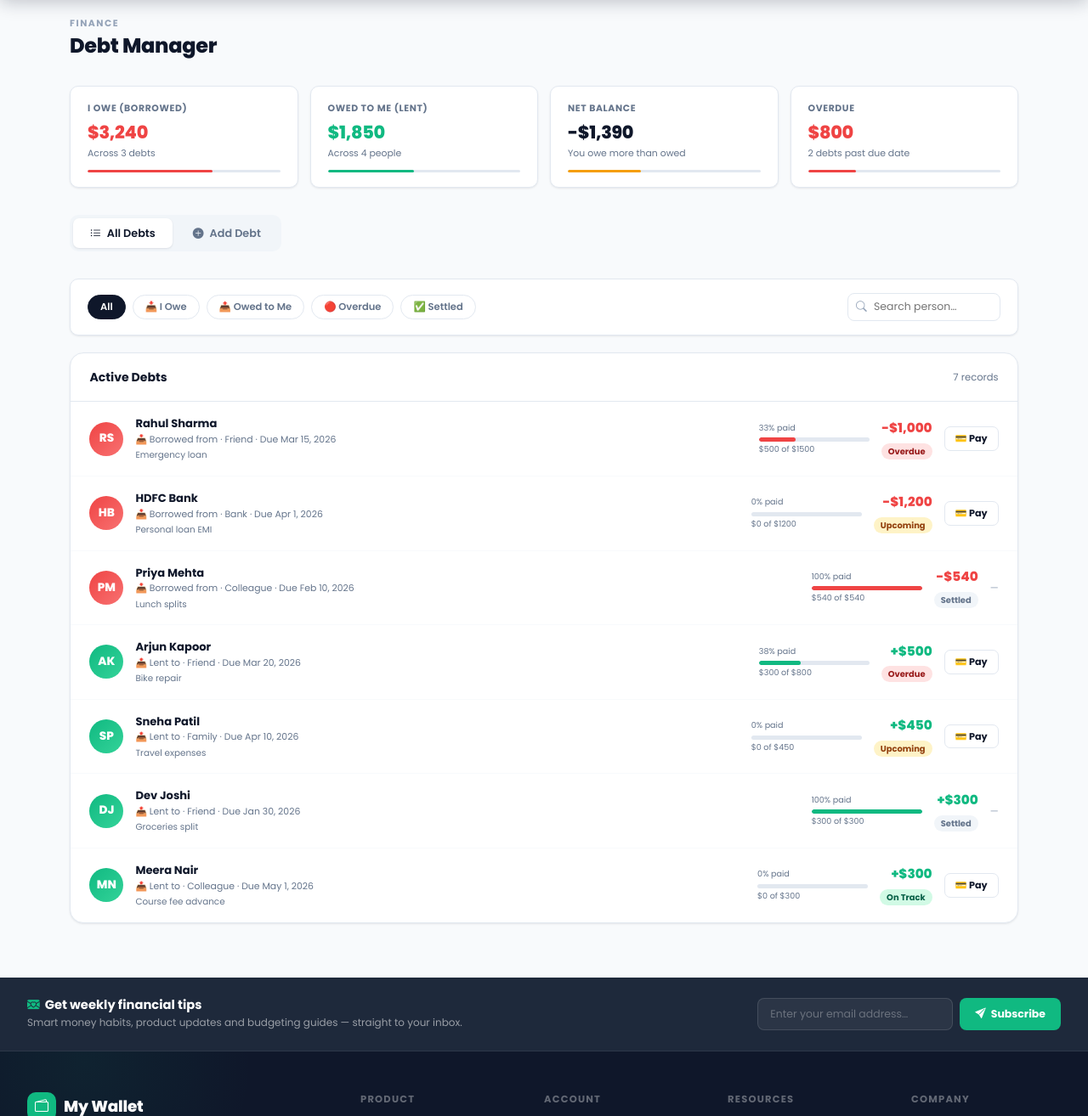
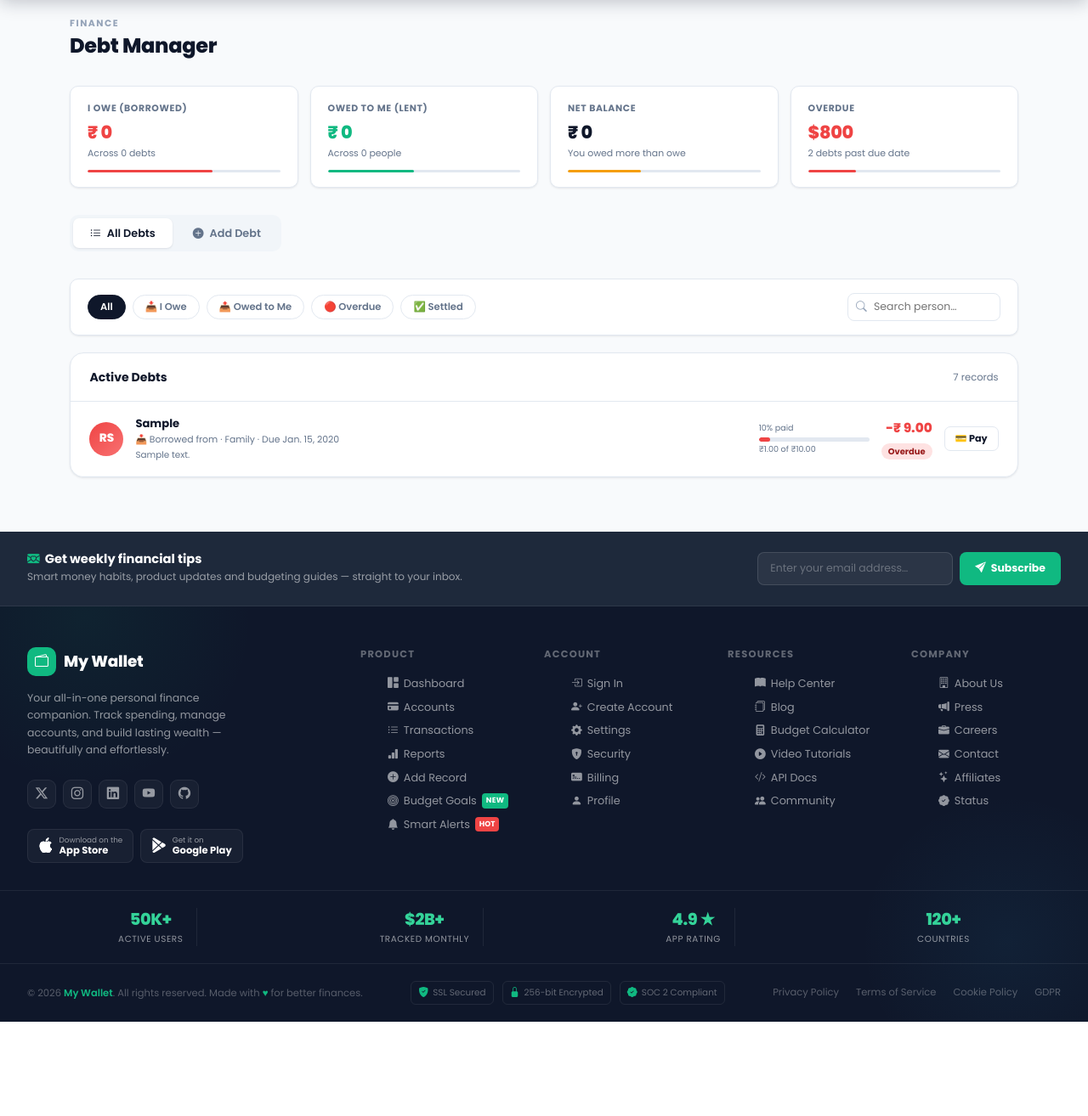
Before and after one commit to Shriyasshh/MyWallet, a Django app: page /accounts/transactions/debt-manager/ in a window 1280 px wide. Shown: the part 64-1378 px from the top of the page at 85% size. After the commit the page ends 1267 px from the top, so only its background shows below. Run offline with Django 5.2, Linux system fonts and the light colour scheme; a user stored in the database is signed in; tables that the repository leaves empty hold one stand-in row (values such as "Sample post").

Commit message:
Before change in Settle

```diff
--- a/templates/debt-manager.html
+++ b/templates/debt-manager.html
@@ -29,24 +29,30 @@
     <div class="summary-grid fade-up">
         <div class="sum-card">
             <div class="sum-label">I Owe (Borrowed)</div>
-            <div class="sum-value" style="color:var(--red);">$3,240</div>
-            <div class="sum-sub">Across 3 debts</div>
+            <div class="sum-value" style="color:var(--red);">{{currency}} {{borrowed}}</div>
+            <div class="sum-sub">Across {{borrowed_count}} debts</div>
             <div class="sum-bar">
                 <div class="sum-bar-fill" style="width:65%;background:var(--red);"></div>
             </div>
         </div>
         <div class="sum-card">
             <div class="sum-label">Owed to Me (Lent)</div>
-            <div class="sum-value" style="color:var(--emerald);">$1,850</div>
-            <div class="sum-sub">Across 4 people</div>
+            <div class="sum-value" style="color:var(--emerald);">{{currency}} {{lent}}</div>
+            <div class="sum-sub">Across {{lent_count}} people</div>
             <div class="sum-bar">
                 <div class="sum-bar-fill" style="width:45%;background:var(--emerald);"></div>
             </div>
         </div>
         <div class="sum-card">
             <div class="sum-label">Net Balance</div>
-            <div class="sum-value" style="color:var(--navy);">-$1,390</div>
-            <div class="sum-sub">You owe more than owed</div>
+            <div class="sum-value" style="color:var(--navy);">{{currency}} {{net_worth}}</div>
+            <div class="sum-sub">
+                {% if net_worth < 0 %}
+                You owe more than owed
+                {% else %}
+                You owed more than owe
+                {% endif %}
+            </div>
             <div class="sum-bar">
                 <div class="sum-bar-fill" style="width:38%;background:var(--amber);"></div>
             </div>
@@ -70,7 +76,7 @@
     </div>
 
     <!-- ══════════════ ADD DEBT TAB ══════════════ -->
-    <div id="tab-add" style="display:none;">
+    <div id="tab-add" style = "display: none;" >
 
         <form action="" method="post">
             {% csrf_token %}
@@ -239,7 +245,7 @@
 
                 <!-- Actions -->
                 <div class="d-flex gap-3 flex-wrap fade-up">
-                    <button class="btn-submit"  type="submit">
+                    <button class="btn-submit" type="submit">
                         <i class="bi bi-check-circle-fill"></i> Save Debt Record
                     </button>
                     <button class="btn-cancel" onclick="resetForm()">Reset</button>
@@ -250,7 +256,7 @@
     </div>
 
     <!-- ══════════════ LIST TAB ══════════════ -->
-    <div id="tab-list">
+    <div id="tab-list" >
 
         <!-- Filter bar -->
         <div class="filter-bar fade-up">
@@ -272,12 +278,60 @@
                 <span class="list-header-title">Active Debts</span>
                 <span style="font-size:0.72rem;color:var(--text-muted);" id="debtCount">7 records</span>
             </div>
+            {% for d in debt %}
+            <div class="debt-item" data-id="1" data-type="borrowed" data-status="overdue" data-person="rahul sharma"
+                data-name="Rahul Sharma" data-amount="1500" data-paid="500">
+                <!-- Person Name in Short -->
+                <div class="debt-avatar {{d.debtType}}">RS</div>
+                <div style="flex:1;min-width:0;">
+                    <!-- Perrson Name -->
+                    <div class="debt-name">{{d.borrow_lent_from}}</div>
+                    <!-- Relation and Due Date -->
+                    <div class="debt-meta">📥 {{ d.debtType|capfirst }} from · {{d.relation}} · Due {{d.duedate}}</div>
+                    <!-- Note -->
+                    <div style="font-size:0.65rem;color:var(--text-muted);margin-top:2px;">{{d.note |capfirst}}</div>
+                </div>
+                <div class="debt-progress-wrap">
+                    <!-- Progress Bar -->
+                    <div class="debt-pct">{{d.paid_percentage}}% paid</div>
+                    <div class="debt-progress-bar">
+                        <!-- Progress Bar in Fill -->
+                        <div class="debt-progress-fill" style="width: {{ d.paid_percentage }}%; background: {% if d.debtType == 'borrowed' %}var(--red){% else %}var(--emerald){% endif %};"></div>
+                    </div>
+                    <!-- Paid Text -->
+                    <div class="debt-paid-text" style="font-size:0.6rem;color:var(--text-muted);margin-top:2px;">{{currency}}{{d.returned}} of {{currency}}{{d.amount}}</div>
+                </div>
 
-            <!-- Items injected by JS -->
+                <div style="text-align:right;flex-shrink:0;">
+                    <!-- Debt Amount Remain -->
+                    <div class="debt-amount {{d.debtType}}">{% if d.debtType == "borrowed" %}-{{currency}} {{d.remain}}
+                        {% else %}{{currency}} {{d.remain}}{% endif %}</div>
+                    <!-- Debt Status -->
+                    <div style="margin-top:4px;"><span class="debt-status status-{{d.status_class}}">{{d.status}}</span></div>
+                </div>
+                {% if d.status_class != "settled" %}
+                <div style="flex-shrink:0;" class="debt-action">
+                    <button onclick="openModal(event)"
+                    style="font-size:0.7rem;padding:5px 12px;border-radius:7px;border:1.5px solid var(--border);background:var(--card-bg);cursor:pointer;font-family:'Poppins',sans-serif;font-weight:700;white-space:nowrap;color:var(--navy);transition:all 0.15s;"
+                    onmouseover="this.style.background='var(--emerald)';this.style.color='#fff';this.style.borderColor='var(--emerald)'"
+                    onmouseout="this.style.background='var(--card-bg)';this.style.color='var(--navy)';this.style.borderColor='var(--border)'">💳
+                    Pay</button>
+                </div>
+                {% else %}
+                <div style="flex-shrink:0;" class="debt-action">
+                    <span style="font-size:0.7rem;color:var(--text-light);">—</span>
+                </div>
+                {% endif %}
+            </div>
+            {% endfor %}
+            <!-- No records message (hidden by default) -->
+            <div id="noRecordsMsg"
+                style="display:none;padding:2rem;text-align:center;color:var(--text-muted);font-size:0.82rem;">No
+                records found.</div>
+
         </div>
 
     </div>
-
 </div>
 
 <!-- ══════════ SETTLE / PARTIAL PAYMENT MODAL ══════════ -->
@@ -291,8 +345,7 @@
         <div style="position:relative;">
           <span
             style="position:absolute;left:12px;top:50%;transform:translateY(-50%);font-size:1rem;font-weight:700;color:var(--text-muted);">$</span>
-                <input class="partial-input" type="number" id="partialAmount" placeholder="0.00"
-                    style="padding-left:26px;" />
+          <input class="partial-input" type="number" id="partialAmount" placeholder="0.00" style="padding-left:26px;" />
         </div>
       </div>
 
@@ -323,8 +376,7 @@
       </div>
 
       <div class="d-flex gap-3">
-            <button class="btn-submit" style="flex:1;" onclick="confirmPayment()"><i
-                    class="bi bi-check-circle-fill"></i>
+        <button class="btn-submit" style="flex:1;" onclick="confirmPayment()"><i class="bi bi-check-circle-fill"></i>
           Confirm Payment</button>
         <button class="btn-cancel" onclick="closeModal()">Cancel</button>
       </div>
@@ -333,17 +385,6 @@
 
 <script src="https://cdn.jsdelivr.net/npm/bootstrap@5.3.2/dist/js/bootstrap.bundle.min.js"></script>
 <script>
-    // ── Sample debt data ──
-    const debts = [
-        { id: 1, type: 'borrowed', person: 'Rahul Sharma', initials: 'RS', amount: 1500, paid: 500, due: '2026-03-15', status: 'overdue', priority: 'high', note: 'Emergency loan', relation: 'Friend' },
-        { id: 2, type: 'borrowed', person: 'HDFC Bank', initials: 'HB', amount: 1200, paid: 0, due: '2026-04-01', status: 'upcoming', priority: 'high', note: 'Personal loan EMI', relation: 'Bank' },
-        { id: 3, type: 'borrowed', person: 'Priya Mehta', initials: 'PM', amount: 540, paid: 540, due: '2026-02-10', status: 'settled', priority: 'low', note: 'Lunch splits', relation: 'Colleague' },
-        { id: 4, type: 'lent', person: 'Arjun Kapoor', initials: 'AK', amount: 800, paid: 300, due: '2026-03-20', status: 'overdue', priority: 'medium', note: 'Bike repair', relation: 'Friend' },
-        { id: 5, type: 'lent', person: 'Sneha Patil', initials: 'SP', amount: 450, paid: 0, due: '2026-04-10', status: 'upcoming', priority: 'low', note: 'Travel expenses', relation: 'Family' },
-        { id: 6, type: 'lent', person: 'Dev Joshi', initials: 'DJ', amount: 300, paid: 300, due: '2026-01-30', status: 'settled', priority: 'low', note: 'Groceries split', relation: 'Friend' },
-        { id: 7, type: 'lent', person: 'Meera Nair', initials: 'MN', amount: 300, paid: 0, due: '2026-05-01', status: 'ok', priority: 'medium', note: 'Course fee advance', relation: 'Colleague' },
-    ];
-
     let currentFilter = 'all';
     let activeDebt = null;
     let currentDebtType = 'borrowed';
@@ -396,118 +437,70 @@
     //     btn.classList.add('selected-' + level);
     // }
 
-    // ── RENDER DEBT LIST ──
-    function renderDebts(filter) {
-        currentFilter = filter;
-        const container = document.getElementById('debtList');
-        let items = debts;
-        if (filter !== 'all') items = debts.filter(d => {
-            if (filter === 'borrowed') return d.type === 'borrowed';
-            if (filter === 'lent') return d.type === 'lent';
-            if (filter === 'overdue') return d.status === 'overdue';
-            if (filter === 'settled') return d.status === 'settled';
-            return true;
-        });
-
-        document.getElementById('debtCount').textContent = items.length + ' record' + (items.length !== 1 ? 's' : '');
-
-        const statusMap = {
-            overdue: { label: 'Overdue', cls: 'status-overdue' },
-            upcoming: { label: 'Upcoming', cls: 'status-upcoming' },
-            ok: { label: 'On Track', cls: 'status-ok' },
-            settled: { label: 'Settled', cls: 'status-settled' },
-        };
-
-        const rows = items.map(d => {
-            const pct = Math.round((d.paid / d.amount) * 100);
-            const rem = d.amount - d.paid;
-            const st = statusMap[d.status];
-            const due = new Date(d.due + 'T00:00:00').toLocaleDateString('en-US', { month: 'short', day: 'numeric', year: 'numeric' });
-            const fill = d.type === 'lent' ? 'var(--emerald)' : 'var(--red)';
-            const actionBtn = d.status !== 'settled'
-                ? `<button onclick="openModal(${d.id},event)" style="font-size:0.7rem;padding:5px 12px;border-radius:7px;border:1.5px solid var(--border);background:var(--card-bg);cursor:pointer;font-family:'Poppins',sans-serif;font-weight:700;white-space:nowrap;color:var(--navy);transition:all 0.15s;" onmouseover="this.style.background='var(--emerald)';this.style.color='#fff';this.style.borderColor='var(--emerald)'" onmouseout="this.style.background='var(--card-bg)';this.style.color='var(--navy)';this.style.borderColor='var(--border)'">💳 Pay</button>`
-                : `<span style="font-size:0.7rem;color:var(--text-light);">—</span>`;
-
-            return `
-    <div class="debt-item" data-type="${d.type}" data-status="${d.status}" data-person="${d.person.toLowerCase()}">
-        <div class="debt-avatar ${d.type}">${d.initials}</div>
-        <div style="flex:1;min-width:0;">
-        <div class="debt-name">${d.person}</div>
-        <div class="debt-meta">${d.type === 'borrowed' ? '📥 Borrowed from' : '📤 Lent to'} · ${d.relation} · Due ${due}</div>
-        <div style="font-size:0.65rem;color:var(--text-muted);margin-top:2px;">${d.note}</div>
-        </div>
-        <div class="debt-progress-wrap">
-        <div class="debt-pct">${pct}% paid</div>
-        <div class="debt-progress-bar"><div class="debt-progress-fill" style="width:${pct}%;background:${fill};"></div></div>
-        <div style="font-size:0.6rem;color:var(--text-muted);margin-top:2px;">$${d.paid} of $${d.amount}</div>
-        </div>
-        <div style="text-align:right;flex-shrink:0;">
-        <div class="debt-amount ${d.type}">${d.type === 'lent' ? '+' : '-'}$${rem > 0 ? rem.toLocaleString() : d.amount.toLocaleString()}</div>
-        <div style="margin-top:4px;"><span class="debt-status ${st.cls}">${st.label}</span></div>
-        </div>
-        <div style="flex-shrink:0;">${actionBtn}</div>
-    </div>`;
-        }).join('');
-
-        // Keep header, replace content
-        container.innerHTML = `
-    <div class="list-header">
-    <span class="list-header-title">Active Debts</span>
-    <span style="font-size:0.72rem;color:var(--text-muted);" id="debtCount">${items.length} record${items.length !== 1 ? 's' : ''}</span>
-    </div>
-    ${rows || '<div style="padding:2rem;text-align:center;color:var(--text-muted);font-size:0.82rem;">No records found.</div>'}`;
+    // ── UPDATE RECORD COUNT ──
+    function updateCount() {
+      const visible = [...document.querySelectorAll('.debt-item')].filter(i => i.style.display !== 'none').length;
+      document.getElementById('debtCount').textContent = visible + ' record' + (visible !== 1 ? 's' : '');
     }
 
     // ── FILTER CHIPS ──
     function filterDebts(filter, btn) {
+      currentFilter = filter;
       document.querySelectorAll('.filter-chip').forEach(b => b.classList.remove('active'));
       btn.classList.add('active');
-        renderDebts(filter);
+
+      // Reset search input
+      const searchEl = document.querySelector('.search-input');
+      if (searchEl) searchEl.value = '';
+
+      document.querySelectorAll('.debt-item').forEach(item => {
+        let show = true;
+        if (filter === 'borrowed') show = item.dataset.type === 'borrowed';
+        else if (filter === 'lent') show = item.dataset.type === 'lent';
+        else if (filter === 'overdue') show = item.dataset.status === 'overdue';
+        else if (filter === 'settled') show = item.dataset.status === 'settled';
+        item.style.display = show ? '' : 'none';
+      });
+
+      const noMsg = document.getElementById('noRecordsMsg');
+      const visible = [...document.querySelectorAll('.debt-item')].filter(i => i.style.display !== 'none').length;
+      noMsg.style.display = visible === 0 ? '' : 'none';
+      updateCount();
     }
+
 
     // ── SEARCH ──
     function searchDebts(val) {
       document.querySelectorAll('.debt-item').forEach(item => {
-            item.style.display = item.dataset.person.includes(val.toLowerCase()) ? '' : 'none';
+        const matchesSearch = item.dataset.person.includes(val.toLowerCase());
+        let matchesFilter = true;
+        if (currentFilter === 'borrowed') matchesFilter = item.dataset.type === 'borrowed';
+        else if (currentFilter === 'lent') matchesFilter = item.dataset.type === 'lent';
+        else if (currentFilter === 'overdue') matchesFilter = item.dataset.status === 'overdue';
+        else if (currentFilter === 'settled') matchesFilter = item.dataset.status === 'settled';
+        item.style.display = (matchesSearch && matchesFilter) ? '' : 'none';
       });
+
+      const noMsg = document.getElementById('noRecordsMsg');
+      const visible = [...document.querySelectorAll('.debt-item')].filter(i => i.style.display !== 'none').length;
+      noMsg.style.display = visible === 0 ? '' : 'none';
+      updateCount();
     }
 
-    // ── SETTLE MODAL ──
-    function openModal(id, e) {
+    // ── MODAL ──
+    function openModal(e) {
       e.stopPropagation();
-        activeDebt = debts.find(d => d.id === id);
-        if (!activeDebt) return;
-        const rem = activeDebt.amount - activeDebt.paid;
-        document.getElementById('modalTitle').textContent = `Pay ${activeDebt.type === 'borrowed' ? 'Back to' : 'Received from'} ${activeDebt.person}`;
-        document.getElementById('modalSub').textContent = `Remaining: $${rem.toLocaleString()} of $${activeDebt.amount.toLocaleString()}`;
-        document.getElementById('modalTotal').textContent = '$' + activeDebt.amount.toLocaleString();
-        document.getElementById('modalPaid').textContent = '$' + activeDebt.paid.toLocaleString();
-        document.getElementById('modalRemaining').textContent = '$' + rem.toLocaleString();
-        document.getElementById('partialAmount').value = '';
-        document.getElementById('paymentDate').value = new Date().toISOString().split('T')[0];
-
-        // Live remaining update
-        document.getElementById('partialAmount').oninput = function () {
-            const paying = parseFloat(this.value) || 0;
-            const newRem = Math.max(0, rem - paying);
-            document.getElementById('modalRemaining').textContent = '$' + newRem.toLocaleString('en-US', { minimumFractionDigits: 2 });
-        };
-
       document.getElementById('settleModal').classList.add('open');
     }
 
-    function closeModal() { document.getElementById('settleModal').classList.remove('open'); }
+    function closeModal() {
+      document.getElementById('settleModal').classList.remove('open');
+    }
 
     function confirmPayment() {
-        const paying = parseFloat(document.getElementById('partialAmount').value) || 0;
-        if (!paying || paying <= 0) { document.getElementById('partialAmount').style.borderColor = 'var(--red)'; return; }
-        if (activeDebt) {
-            activeDebt.paid = Math.min(activeDebt.amount, activeDebt.paid + paying);
-            if (activeDebt.paid >= activeDebt.amount) activeDebt.status = 'settled';
+        closeModal();
     }
-        closeModal();
-        renderDebts(currentFilter);
-    }
+
 
     // ── SAVE (placeholder) ──
     // function saveDebt() {
--- a/transaction/models.py
+++ b/transaction/models.py
@@ -106,6 +106,7 @@
     duedate = models.DateField()
     note = models.TextField(blank=True, null=True)
     repayment = models.CharField(max_length=50,blank=True,null=True)
+    returned = models.DecimalField(max_digits=10,decimal_places=2 , default= 0.00)
     created_at = models.DateTimeField(auto_now_add=True)
     updated_at = models.DateTimeField(auto_now=True)
 
--- a/transaction/views.py
+++ b/transaction/views.py
@@ -1,13 +1,16 @@
+# from django.utils import timezone
 from datetime import date,timedelta
 from django.shortcuts import render,redirect
 from django.urls import reverse
 from accounts.models import AddAccount
-from transaction.models import Transaction
+from transaction.models import Transaction , Debt
 from django.contrib.auth.decorators import login_required
 import decimal
 from django.db.models import Q
 from django.core.paginator import Paginator
 from transaction.forms import DebtForm
+from django.db.models import Sum
+
 # Create your views here.
 
 @login_required
@@ -173,7 +176,31 @@
 def debt_manager(request):
     acc = AddAccount.objects.filter(user=request.user)
     currency = acc.first().get_currency_display() if acc.exists() else ''
-    # total_borrowed = transaction.aggregate(total = Sum('accountBalance'))['total'] or 0
+    trans_borr = Transaction.objects.filter(user = request.user , payment_type = 'borrowed')
+    borrowed = trans_borr.aggregate(total = Sum('amount'))['total'] or 0
+    borrowed_count = trans_borr.count()
+    trans_lent = Transaction.objects.filter(user = request.user , payment_type = 'lent')
+    lent = trans_lent.aggregate(total = Sum('amount'))['total'] or 0
+    lent_count = trans_lent.count()
+    net_worth = lent - borrowed
+    debt = Debt.objects.filter(user=request.user)
+    today = date.today()
+    for d in debt:
+        d.paid_percentage = (d.returned * 100) / d.amount
+        d.remain = d.amount - d.returned
+        if d.paid_percentage == 100:
+            d.status = "Settled"
+            d.status_class = "settled"
+        elif today > d.duedate:
+            d.status = "Overdue"
+            d.status_class = "overdue"
+        elif 0 <= (d.duedate - today).days <= 7:
+            d.status = "Upcoming"
+            d.status_class = "upcoming"
+        else:
+            d.status = "On Track"
+            d.status_class = "ok"
+        print(d.remain)
     if request.method =='POST':
         form = DebtForm(request.POST)
         if form.is_valid():
@@ -197,6 +224,7 @@
                 time="12:00",
                 payee=debt.borrow_lent_from,
                 note = t_note,
+
             )
             trans.save()
 
@@ -206,5 +234,13 @@
 
     context = {'form': form,
                'acc': acc,
-               'currency': currency}
+               'currency': currency,
+               'borrowed': borrowed,
+               'lent': lent,
+               'borrowed_count': borrowed_count,
+               'lent_count': lent_count,
+               'net_worth': net_worth,
+               'debt': debt,
+            #    'd_paid_per': d_paid_per
+               }
     return render(request, 'debt-manager.html',context)
```
Also changed, not shown: transaction/migrations/0002_debt_returned.py (added). Lines whose indentation alone changed are shown as unchanged.
